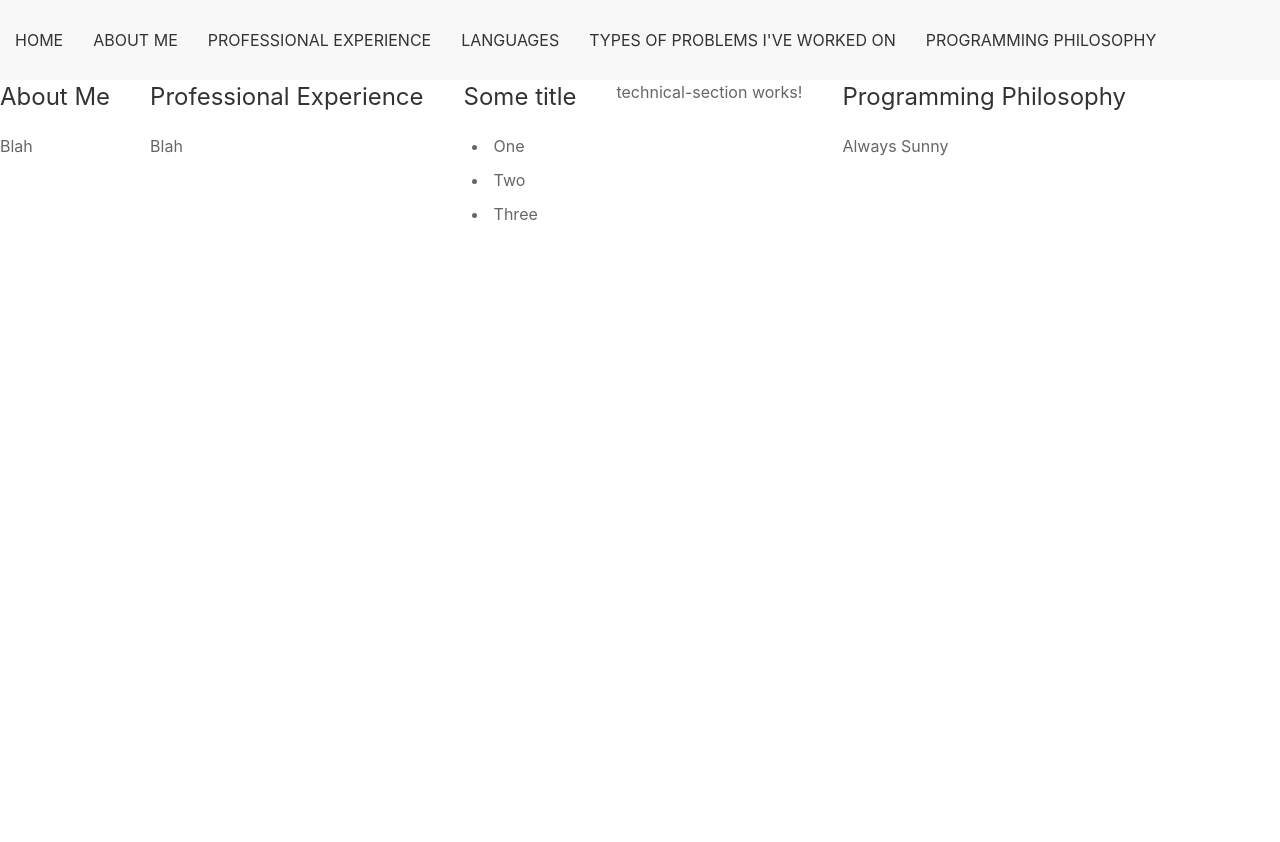
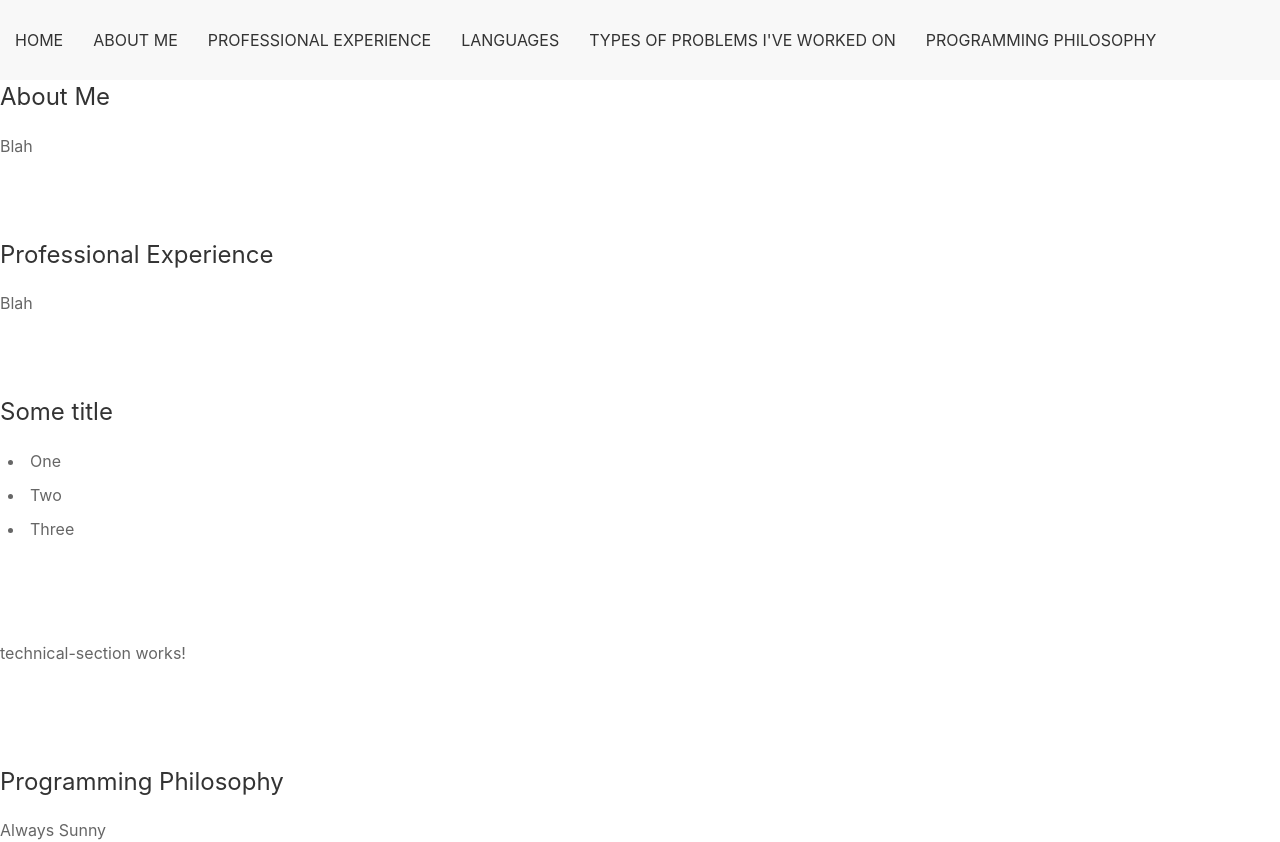
Before and after one commit to hudson7557/professional-site-2, an Angular app: page / in a window 1280 px wide. Before the commit the page ends 800 px from the top, so only its background shows below. Built offline with nearby package versions, Linux system fonts and the light colour scheme.

Commit message:
Scrolling works now

```diff
--- a/src/app/home/home.component.html
+++ b/src/app/home/home.component.html
@@ -3,16 +3,21 @@
 >
     <!-- Loop through the list of data and determine which sections to render -->
     <ng-container *ngFor="let data of appData.data">
+        <a id="{{data.anchor}}"></a>
+
         <app-text-section *ngIf="data.sectionType == 'text'"
             [data]="data"
+            class="uk-width-1-1"
         ></app-text-section>
 
         <app-list-section *ngIf="data.sectionType == 'list'"
             [data]="data"
+            class="uk-width-1-1"
         ></app-list-section>
 
         <app-technical-section  *ngIf="data.sectionType == 'technical'"
             [data]="data"
+            class="uk-width-1-1"
         ></app-technical-section>
     </ng-container>
 </div>
--- a/src/app/list-section/list-section.component.html
+++ b/src/app/list-section/list-section.component.html
@@ -1,4 +1,4 @@
-<div *ngIf="data" #{{data.anchor}}>
+<div *ngIf="data">
 <h3>Some title</h3>
     <ul class="uk-list uk-list-disc">
         <li *ngFor="let item of data.listItems"
```
Also changed, not shown: src/app/Notes.md (+2 -0 lines).
